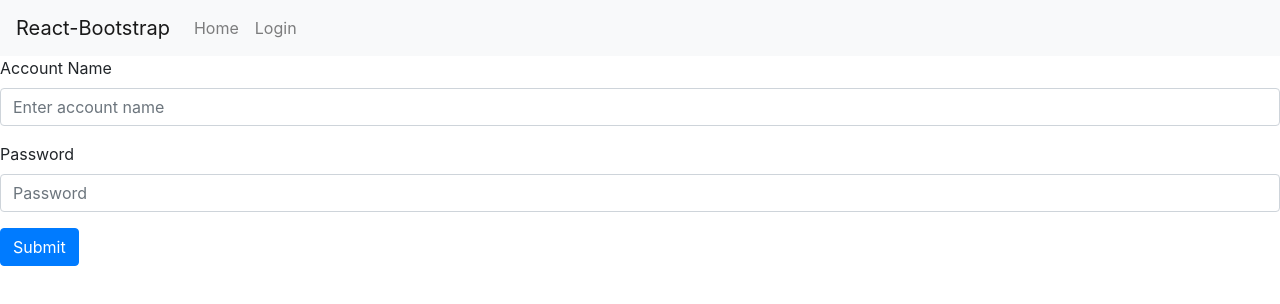
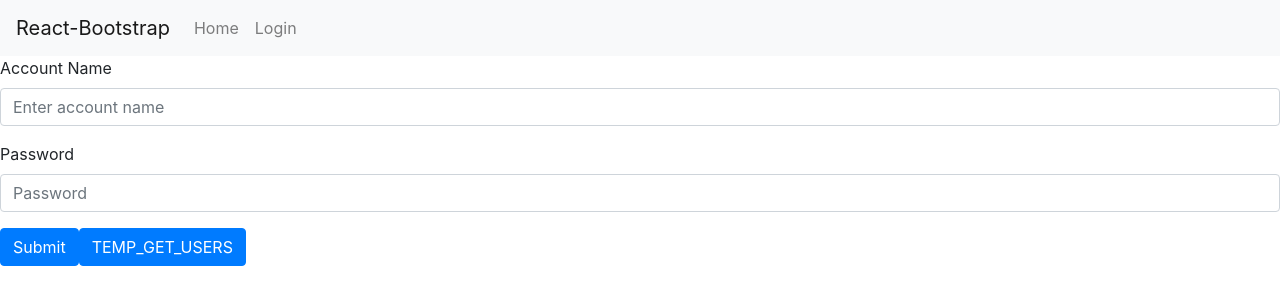
Before and after one commit to motorny/lins-ui, a React (Create React App) app: page /login in a window 1280 px wide. Shown: the top 304 px of the page. Built offline with nearby package versions, Linux system fonts and the light colour scheme.

Commit message:
Add template for GET method

```diff
--- a/src/Login.js
+++ b/src/Login.js
@@ -12,6 +12,7 @@ class Login extends Component {
             password: '',
         };
         this.handleSubmit = this.handleSubmit.bind(this);
+        this.handleGetUsers = this.handleGetUsers.bind(this);
     }
 
     handleChange = event => {
@@ -22,7 +23,7 @@ class Login extends Component {
 
     handleSubmit(event) {
         event.preventDefault();
-        fetch('http://localhost:9000/register' , {
+        fetch('http://localhost:9000/users' , {
             method: "POST",
             headers: {
                 'Content-type': 'application/json'
@@ -30,6 +31,17 @@ class Login extends Component {
             body: JSON.stringify(this.state),
         })
             .then((result) => result.json())
+            .then((info) => { console.log(info); })
+    }
+
+    handleGetUsers(event) {
+        event.preventDefault();
+        fetch('http://localhost:9000/users', {
+                method: "GET",
+                headers: {
+                'Content-type': 'application/json'
+            }
+        }).then((result) => result.json())
             .then((info) => { console.log(info); })
     }
 
@@ -55,6 +67,9 @@ class Login extends Component {
             <Button variant="primary" type="submit">
                 Submit
             </Button>
+            <Button variant="primary" onClick={this.handleGetUsers}>
+                TEMP_GET_USERS
+            </Button>
         </Form>
         );
     }
```
